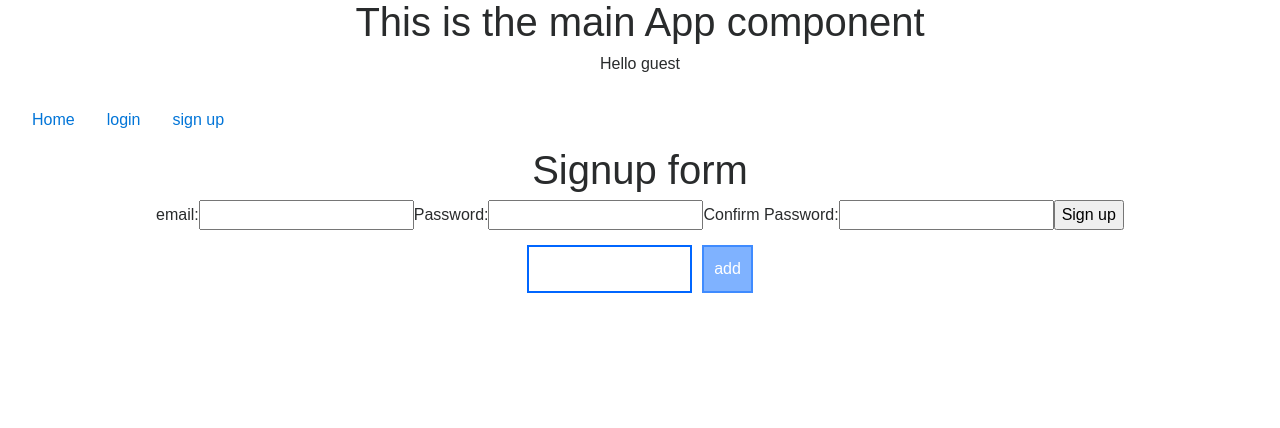
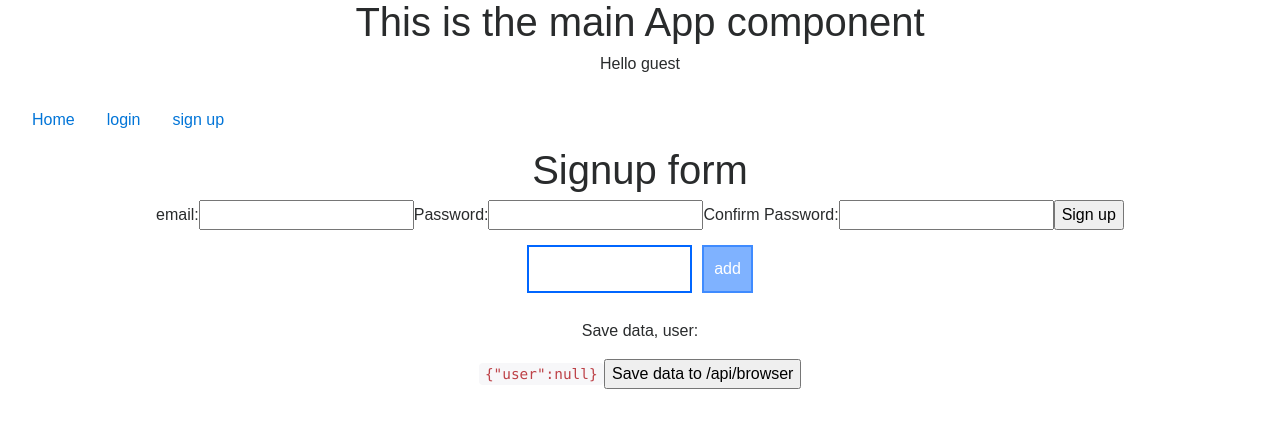
Before and after one commit to amberstruckman/browserBud, a React (Create React App) app in the folder client/: page /signup in a window 1280 px wide. Shown: the top 428 px of the page. Built offline with nearby package versions, Linux system fonts and the light colour scheme; no server answers.

Commit message:
button for saving sample browser object

```diff
--- a/client/src/App.js
+++ b/client/src/App.js
@@ -6,6 +6,7 @@ import LoginForm from './components/Login/LoginForm'
 import SignupForm from './components/SignupForm'
 import Header from './components/Header'
 import Home from './components/Home'
+import SaveButton from './components/SaveButton'
 import TodoItems from './components/TodoPanel/TodoItems'
 import TodoList from './components/TodoPanel/Todolist'
 
@@ -139,6 +140,8 @@ class App extends Component {
 
 				<TodoList />
 
+        <SaveButton user={this.state.user} />
+
 			</div>
 
 
--- /dev/null
+++ b/client/src/components/SaveButton.js
@@ -0,0 +1,51 @@
+import React from "react";
+import BrowserApi from "../utils/BrowserApi";
+
+function saveData() {
+  const browserObject = {
+    browser: {
+      page: {
+        title: "Here's the title of the first page",
+        columns: [
+          {
+            linkPanel: {
+              title: "first linkPanel title",
+              links: [
+                {
+                  linkTitle: "Google",
+                  linkUrl: "https://www.google.com"
+                }
+              ]
+            }
+          },
+          {
+            linkPanel: {
+              title: "second linkPanel title",
+              links: [
+                {
+                  linkTitle: "UW",
+                  linkUrl: "uw.edu"
+                }
+              ]
+            }
+          }
+        ]
+      }
+    }
+  };
+  BrowserApi.putBrowser(browserObject);
+}
+
+const SaveButton = props => {
+  return (
+    <div className="SaveButton">
+      <p>Save data, user:</p>
+      <code>
+        {JSON.stringify(props)}
+      </code>
+      <button onClick={function() { saveData() }}>Save data to /api/browser</button>
+    </div>
+  )
+}
+
+export default SaveButton;
--- a/client/src/utils/BrowserApi.js
+++ b/client/src/utils/BrowserApi.js
@@ -1,13 +1,10 @@
 import axios from "axios";
-import AxiosRequestConfig from "axios";
-
-const basePath = "http://localhost:3001/api/browser";
 
 export default {
     getBrowser: function() {
-      return axios.get(`${basePath}`);
+      return axios.get("/api/browser");
     },
     putBrowser: function(browserObject) {
-      return axios.put(`${basePath}`, browserObject);
+      return axios.put("/api/browser", browserObject);
     }
 }
```
Also changed, not shown: 2 other files (tests, documents, lock files or other folders).
